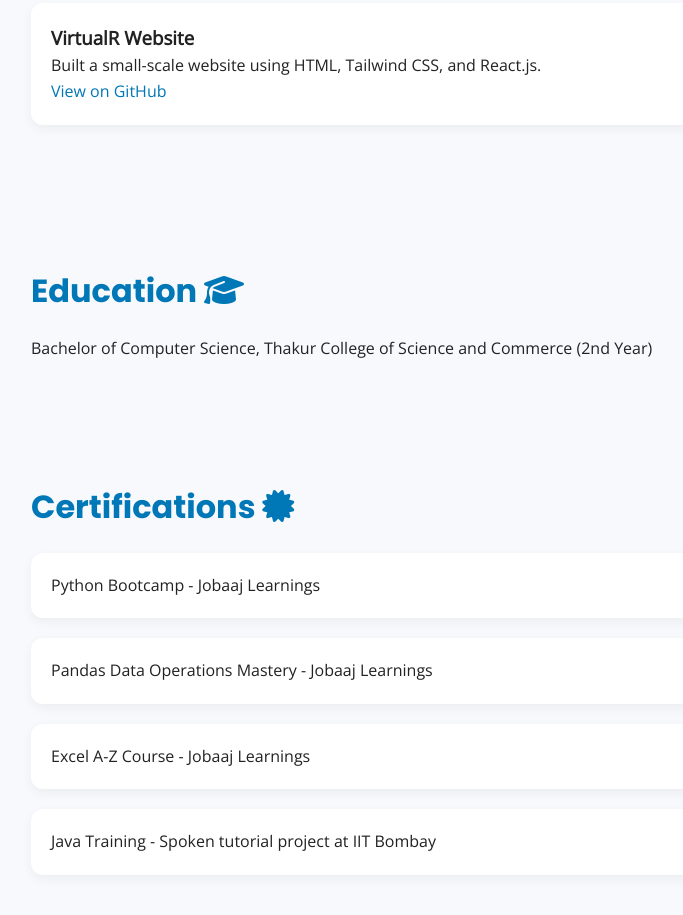
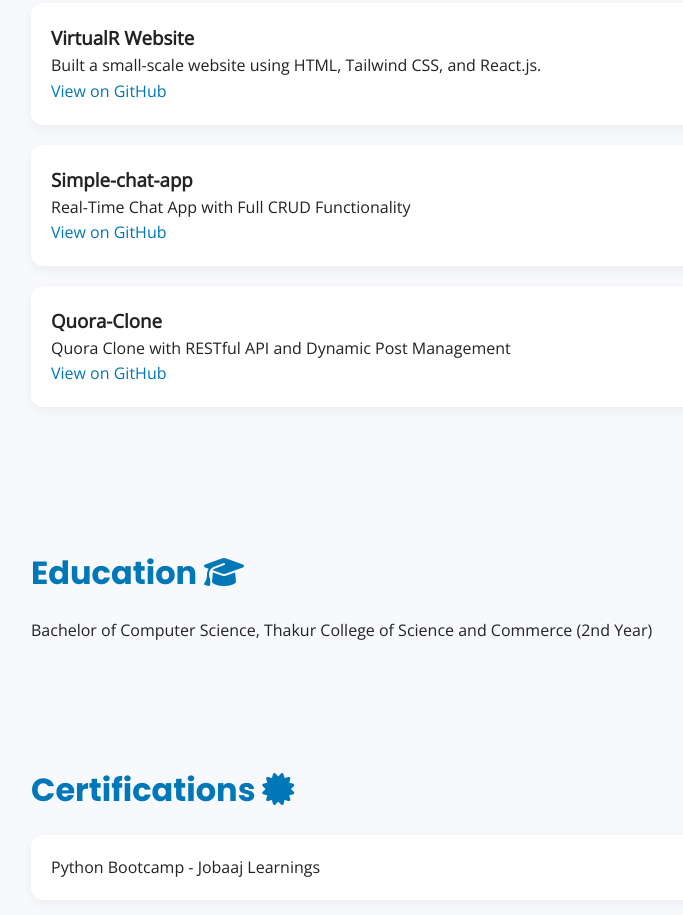
Before and after one commit to Samiksha-nik/my-portfolio, a plain HTML site: page index.html in a window 1280 px wide. Shown: the part 1222-2137 px from the top of the page, without its empty margins (129-812 px from the left). Drawn offline with nearby package versions, Linux system fonts and the light colour scheme.

Commit message:
Update index.html

```diff
--- a/index.html
+++ b/index.html
@@ -68,6 +68,16 @@
       <p>Built a small-scale website using HTML, Tailwind CSS, and React.js.</p>
       <a href="https://github.com/Samiksha-nik/virtualR-web.git" target="_blank">View on GitHub</a>
     </div>
+    <div class="project-item">
+      <h3>Simple-chat-app</h3>
+      <p>Real-Time Chat App with Full CRUD Functionality</p>
+      <a href="https://github.com/Samiksha-nik/Simple-chat-app.git" target="_blank">View on GitHub</a>
+    </div>
+    <div class="project-item">
+      <h3>Quora-Clone</h3>
+      <p>Quora Clone with RESTful API and Dynamic Post Management</p>
+      <a href="https://github.com/Samiksha-nik/Quora-Clone.git" target="_blank">View on GitHub</a>
+    </div>
   </section>
 
   <section id="education" class="education" data-aos="fade-up">
```
